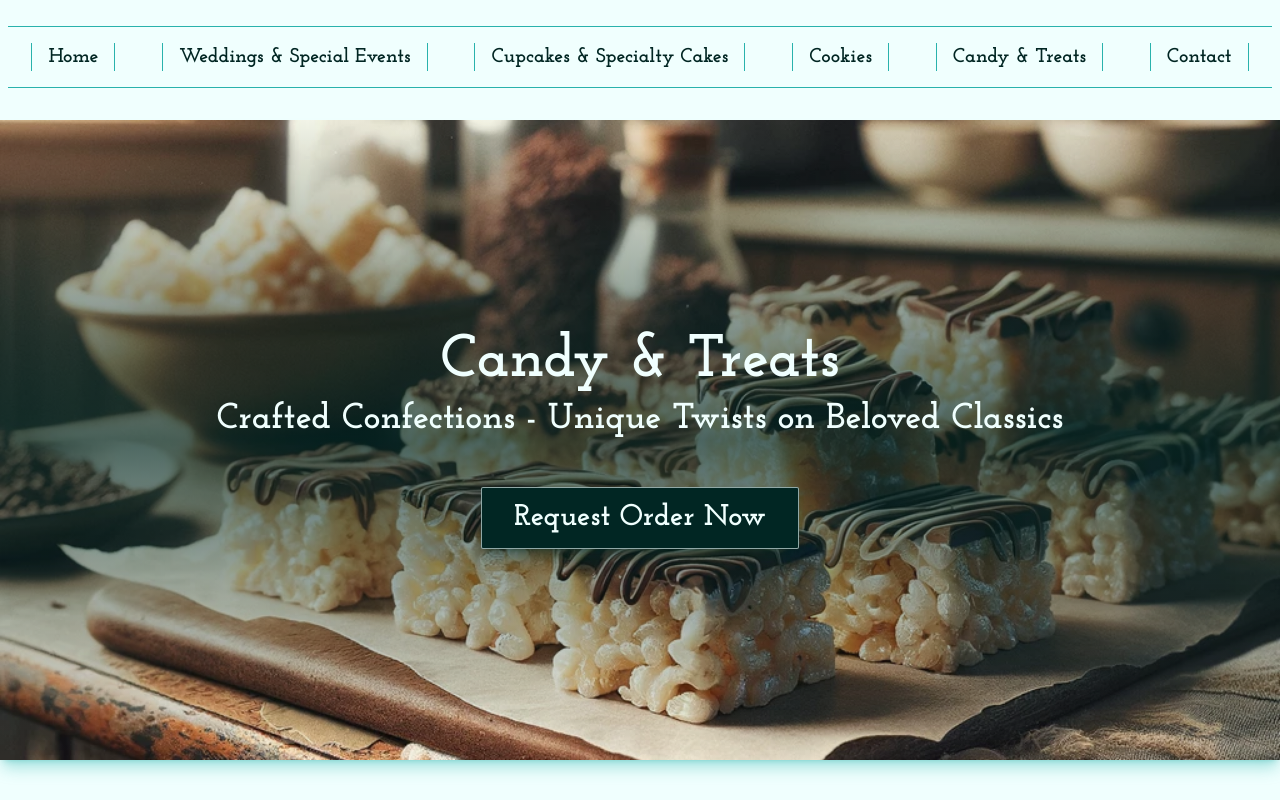
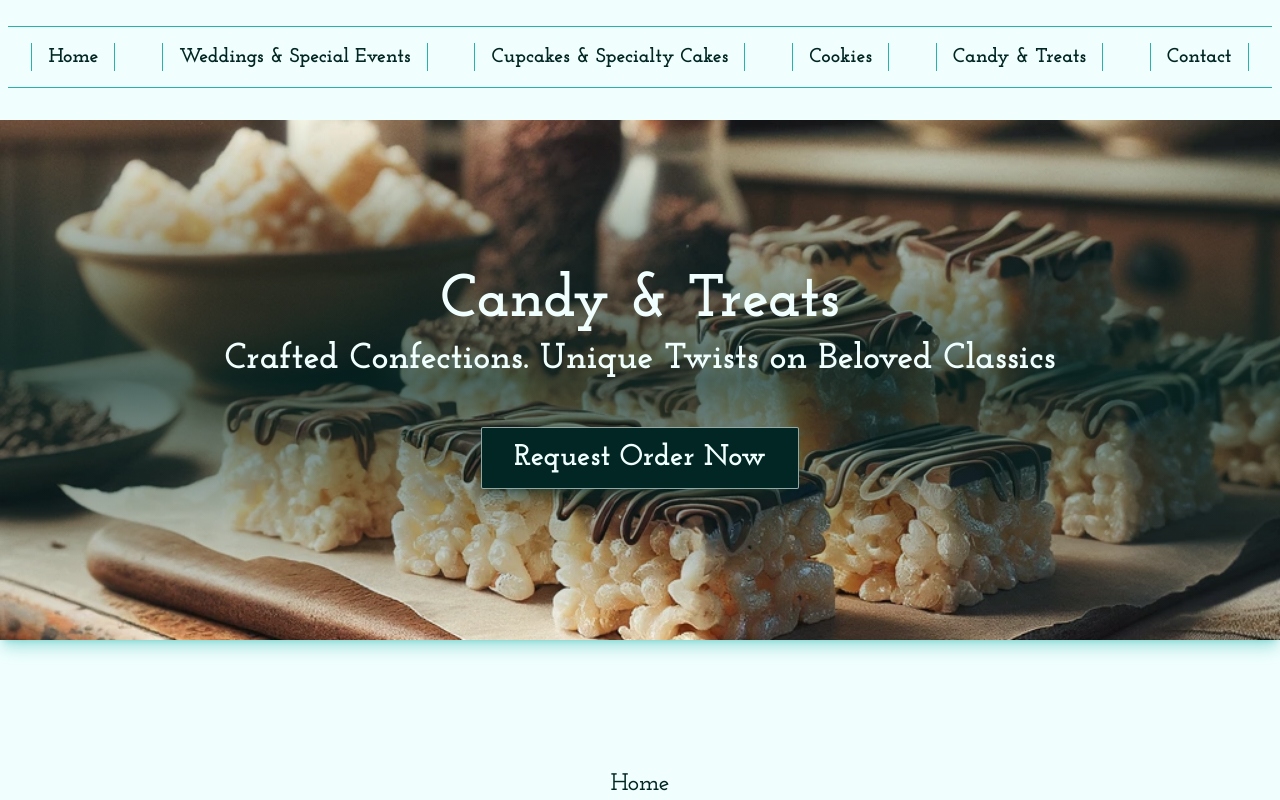
Before and after one commit to latz09/sweet-juan-jos, a Next.js app: page /services/candy-and-treats in a window 1280 px wide. Shown: the top 800 px of the page. Built offline with nearby package versions, Linux system fonts and the light colour scheme.

Commit message:
hero size change

```diff
--- a/components/heros/HeroLayout.js
+++ b/components/heros/HeroLayout.js
@@ -5,7 +5,7 @@ import ButtonLink from '../utils/ButtonLink';
 
 const HeroLayout = ({ heading, subheading, img, CTA, CTAText }) => {
 	return (
-		<div className='relative h-[80vh] w-full text-light shadow-lg shadow-primary/40'>
+		<div className='relative h-[60vh] lg:h-[65vh] w-full text-light shadow-lg shadow-primary/40'>
 			<Image
 				src={img}
 				alt={heading}
--- a/data/services/candy-and-treats.js
+++ b/data/services/candy-and-treats.js
@@ -2,7 +2,7 @@ import landingImage from '../../public/images/ai-generated/krispies.webp';
 
 export const candyAndTreatsData = {
 	heading: 'Candy & Treats',
-	subheading: 'Crafted Confections - Unique Twists on Beloved Classics',
+	subheading: 'Crafted Confections.  Unique Twists on Beloved Classics',
 	img: landingImage,
 	CTA: '/sweet-juanjos/contact-us',
 	CTAText: 'Request Order Now',
--- a/data/services/cupcakes-and-specialty-cakes.js
+++ b/data/services/cupcakes-and-specialty-cakes.js
@@ -2,7 +2,7 @@ import landingImage from '../../public/images/ai-generated/cupcake-showcase-3.we
 
 export const cupcakeAndSpecialtyCakesData = {
 	heading: 'Cupcakes & Specialty Cakes',
-	subheading: 'From Cupcakes to Specialty Cakes - We have you covered',
+	subheading: 'From Cupcakes to Specialty Cakes - We have you covered.',
 	img: landingImage,
 	CTA: '/sweet-juanjos/contact-us',
 	CTAText: 'Request Order Now',
--- a/data/services/handcrafted-cookies.js
+++ b/data/services/handcrafted-cookies.js
@@ -2,7 +2,7 @@ import landingImage from '../../public/images/ai-generated/cookies.webp';
 
 export const handcraftedCookiesData = {
 	heading: 'Handcrafted Cookies',
-	subheading: 'From Classic to Creative - Cookies That Cater to Every Craving',
+	subheading: 'From Classic to Creative.  Cookies That Cater to Every Craving',
 	img: landingImage,
 
 	//ALL CTA'S GO TO CONTACT PAGE?
```
